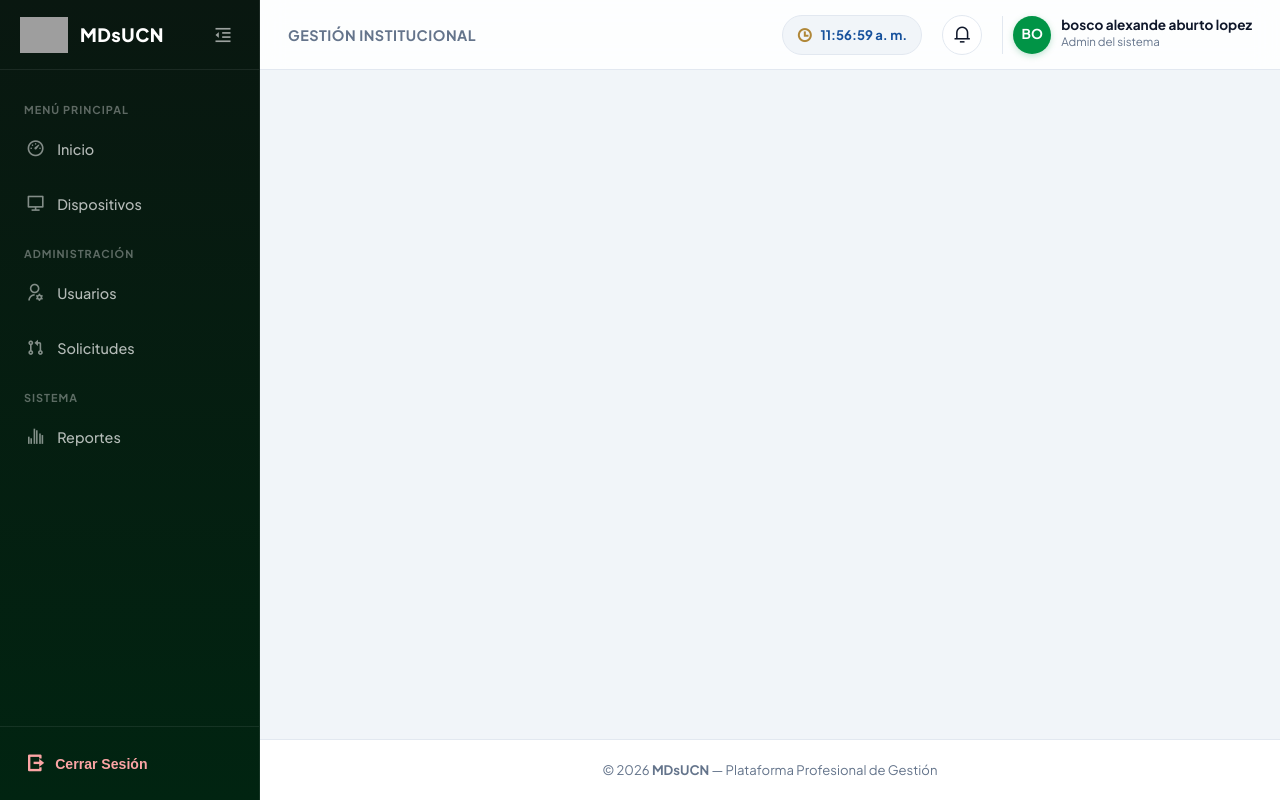
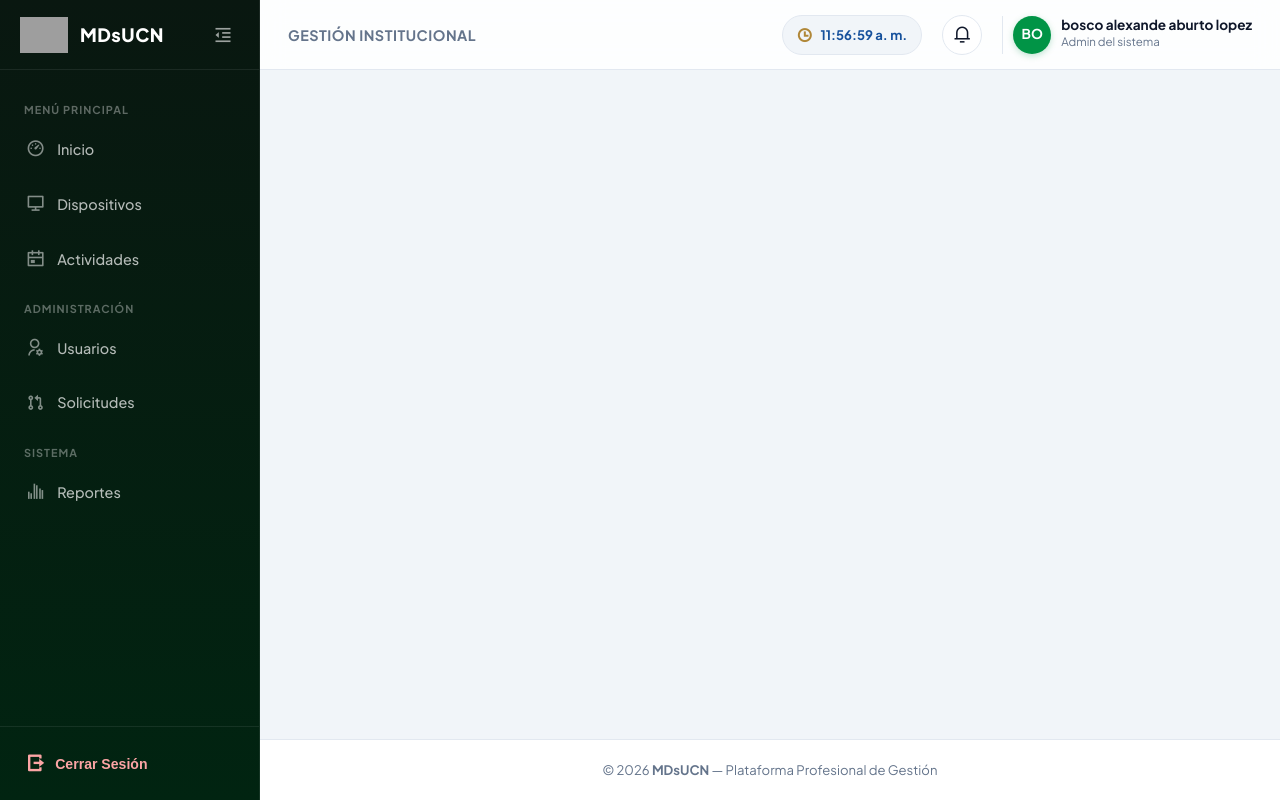
Before and after one commit to bosco1829/MDsUCN1, a Django app: page /dashboard/ in a window 1280 px wide. Run offline with Django 5.2, Linux system fonts and the light colour scheme; a user stored in the database is signed in; data comes from the database, SQL or seed files in the repository; grey boxes are pictures that could not be loaded.

Commit message:
Integrar Actividades en appOne/templates/appOne/dashboard.html

```diff
--- a/appOne/templates/appOne/dashboard.html
+++ b/appOne/templates/appOne/dashboard.html
@@ -52,6 +52,12 @@
           class="nav-item {% if request.resolver_match.url_name == 'listardispositivos' %}active{% endif %}">
           <i class="ri-computer-line"></i>
           <span>Dispositivos</span>
+        </a>
+
+        <a href="{% url 'actividades' %}"
+          class="nav-item {% if request.resolver_match.url_name == 'actividades' %}active{% endif %}">
+          <i class="ri-calendar-event-line"></i>
+          <span>Actividades</span>
         </a>
 
         {% if request.user.rol == "Admin" or request.user.is_superuser %}
```
